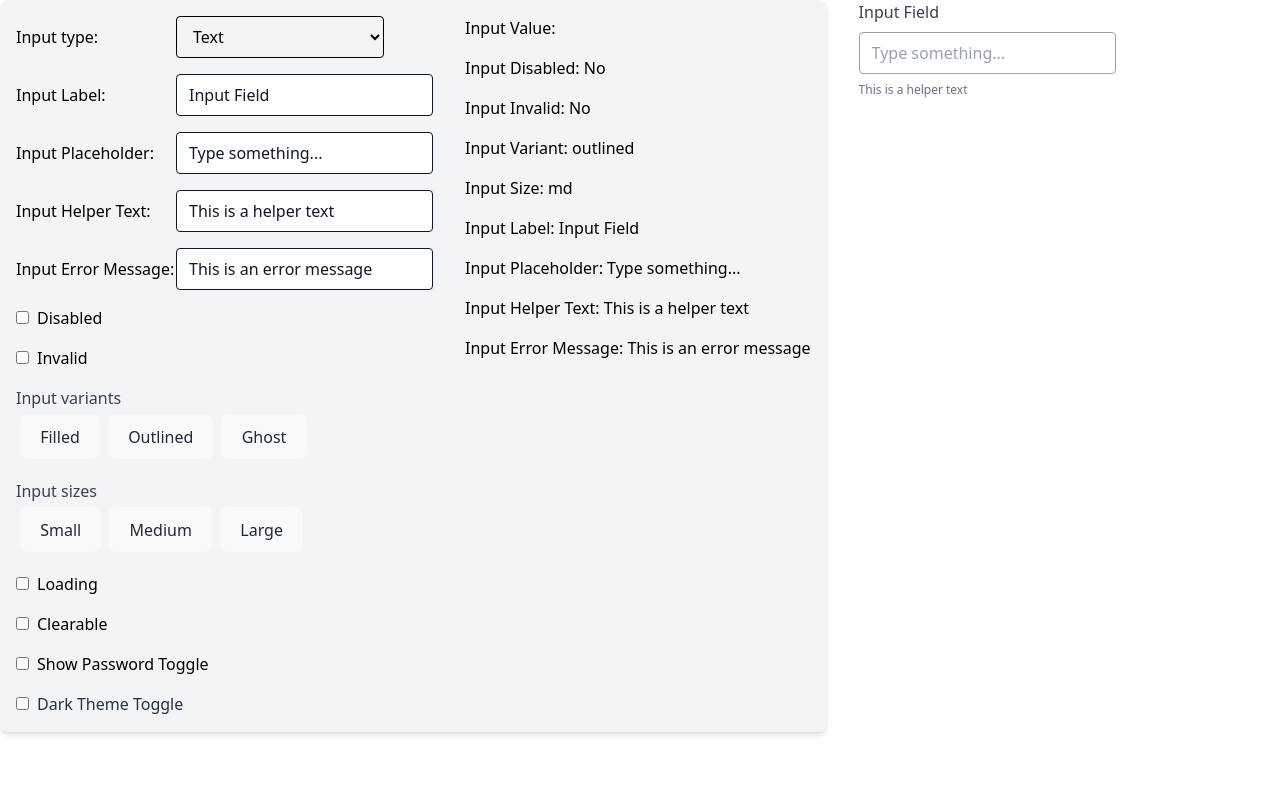
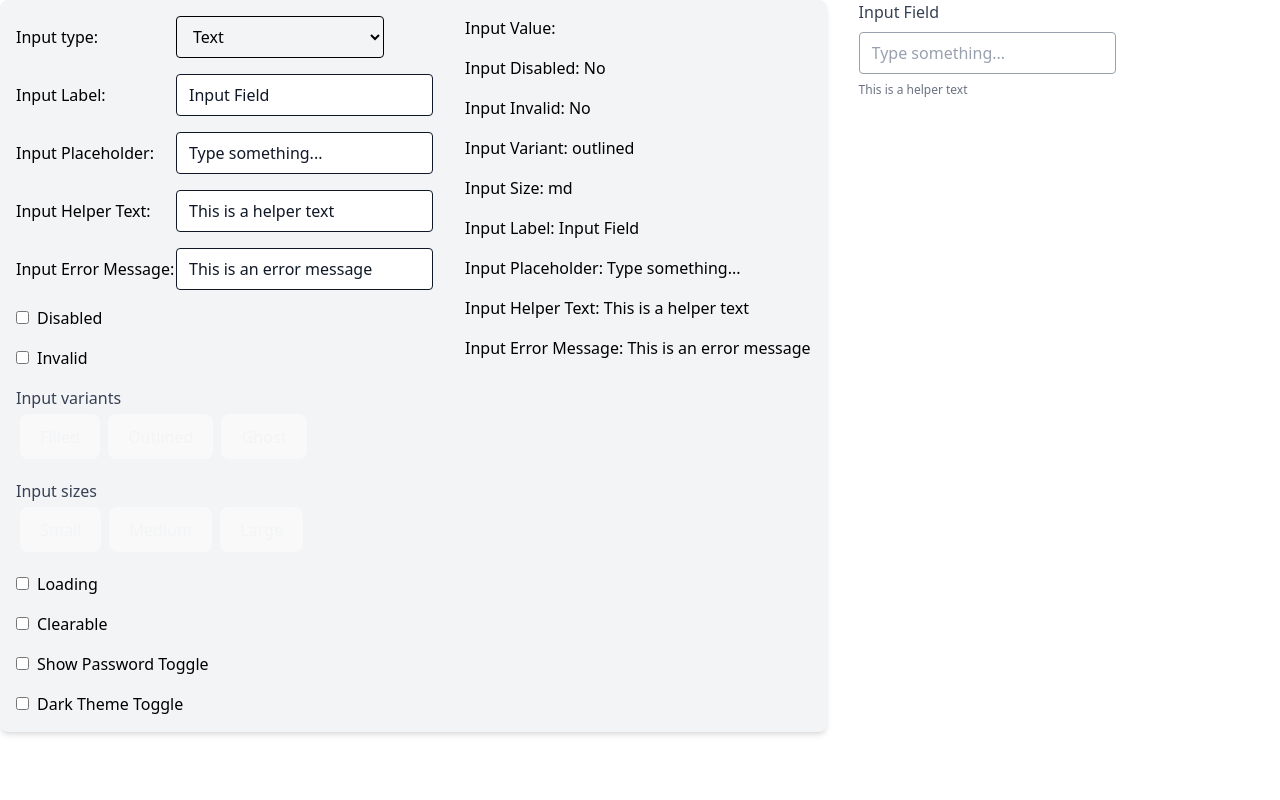
Before and after one commit to divyarao54/components-frontend-assignment, a React (Vite) app: page / in a window 1280 px wide. Shown: the top 800 px of the page. Built offline with nearby package versions, Linux system fonts and the light colour scheme.

Commit message:
fixed light mode issue

```diff
--- a/src/App.tsx
+++ b/src/App.tsx
@@ -220,15 +220,15 @@ function App() {
 
               <div>
                 <div className = 'center text-gray-700'>Input variants</div>
-                <button className='px-3 py-1 m-1 bg-gray-200 text-gray-800 rounded' onClick={() => handleInputVariantChange('filled')}>Filled</button>
-                <button className='px-3 py-1 m-1 bg-gray-200 text-gray-800 rounded' onClick={() => handleInputVariantChange('outlined')}>Outlined</button>
-                <button className='px-3 py-1 m-1 bg-gray-200 text-gray-800 rounded' onClick={() => handleInputVariantChange('ghost')}>Ghost</button>
+                <button className='px-3 py-1 m-1 bg-gray-200 text-gray-100 rounded' onClick={() => handleInputVariantChange('filled')}>Filled</button>
+                <button className='px-3 py-1 m-1 bg-gray-200 text-gray-100 rounded' onClick={() => handleInputVariantChange('outlined')}>Outlined</button>
+                <button className='px-3 py-1 m-1 bg-gray-200 text-gray-100 rounded' onClick={() => handleInputVariantChange('ghost')}>Ghost</button>
               </div>
               <div>
                 <div className = 'center text-gray-700'>Input sizes</div>
-                <button className='px-3 py-1 m-1 bg-gray-200 text-gray-800 rounded' onClick={() => handleInputSizeChange('sm')}>Small</button>
-                <button className='px-3 py-1 m-1 bg-gray-200 text-gray-800 rounded' onClick={() => handleInputSizeChange('md')}>Medium</button>
-                <button className='px-3 py-1 m-1 bg-gray-200 text-gray-800 rounded' onClick={() => handleInputSizeChange('lg')}>Large</button>
+                <button className='px-3 py-1 m-1 bg-gray-200 text-gray-100 rounded' onClick={() => handleInputSizeChange('sm')}>Small</button>
+                <button className='px-3 py-1 m-1 bg-gray-200 text-gray-100 rounded' onClick={() => handleInputSizeChange('md')}>Medium</button>
+                <button className='px-3 py-1 m-1 bg-gray-200 text-gray-100 rounded' onClick={() => handleInputSizeChange('lg')}>Large</button>
               </div>
 
               <div>
@@ -272,7 +272,7 @@ function App() {
               </div>
 
               <div>
-                <label>
+                <label className='text-black'>
                   <input
                     type="checkbox"
                     checked={darkThemeToggle}
```
